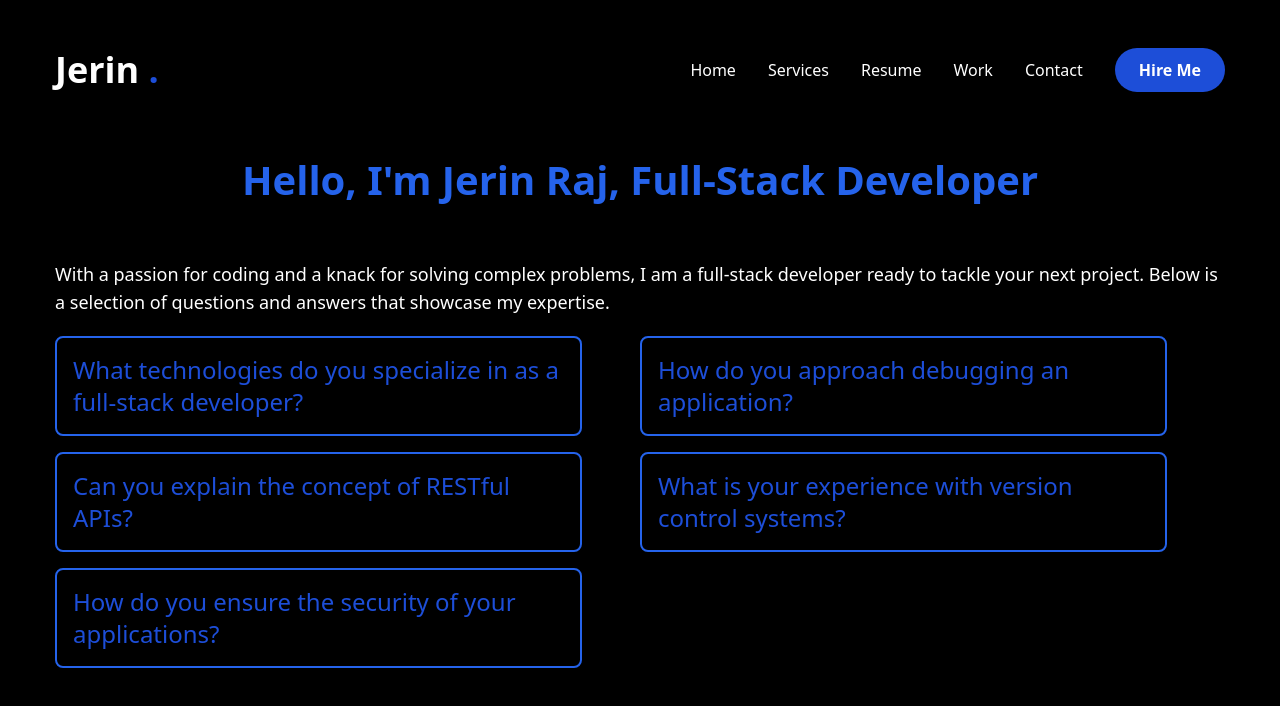
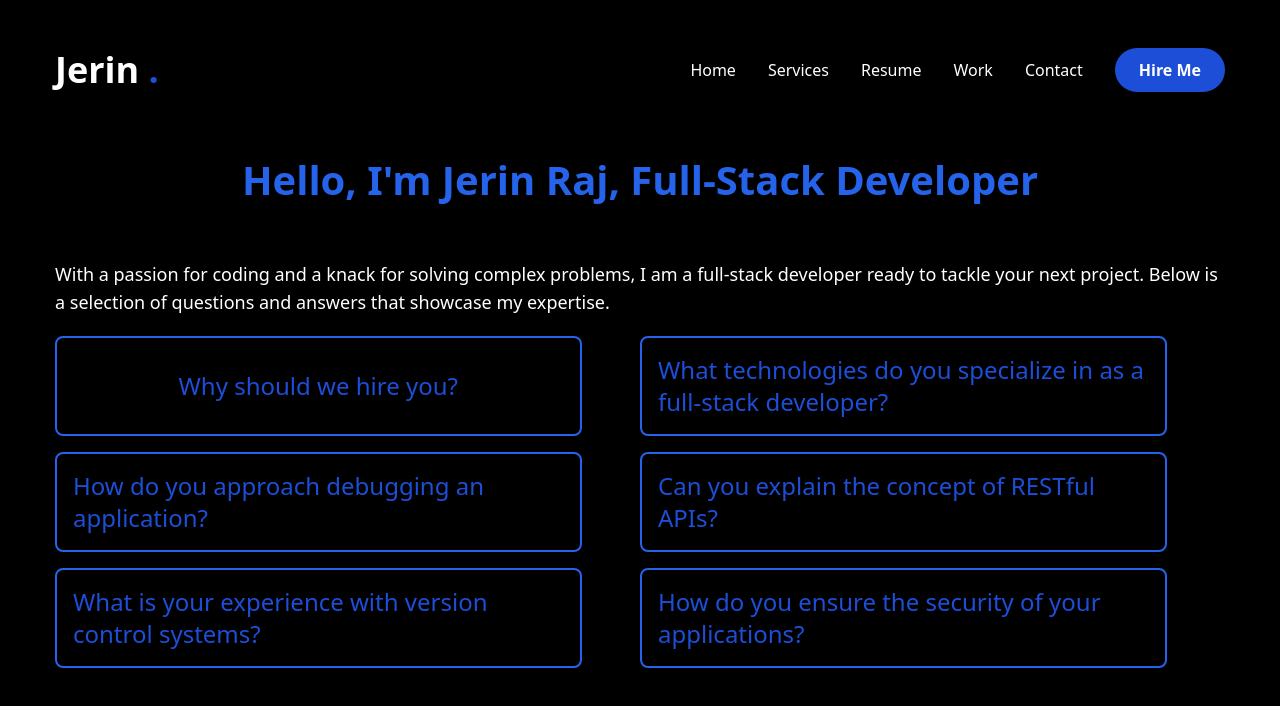
Before and after one commit to jerinjerinjerin/jerin_portfolio_new_version, a Next.js app: page /hireme in a window 1280 px wide. Shown: the top 706 px of the page. Built offline with nearby package versions, Linux system fonts and the light colour scheme.

Commit message:
Update page.jsx

```diff
--- a/app/hireme/page.jsx
+++ b/app/hireme/page.jsx
@@ -3,6 +3,10 @@ import React, { useState } from 'react';
 import { motion } from "framer-motion";
 
 const hairMe = [
+    {
+        question: "Why should we hire you?",
+        answer: "In addition to my technical expertise, I am a team player who is committed to knowledge sharing and helping others grow. I am highly motivated and continuously seek to improve both my skills and the efficiency of the team. My strong communication and problem-solving abilities, combined with my dedication to advancing in the latest technologies, make me a valuable asset in any development environment."
+    },
     {
         question: "What technologies do you specialize in as a full-stack developer?",
         answer: "I specialize in a variety of technologies, including front-end frameworks like React and Next.js, back-end environments such as Node.js, and databases like MongoDB and PostgreSQL. My goal is to create seamless, user-friendly applications."
```
